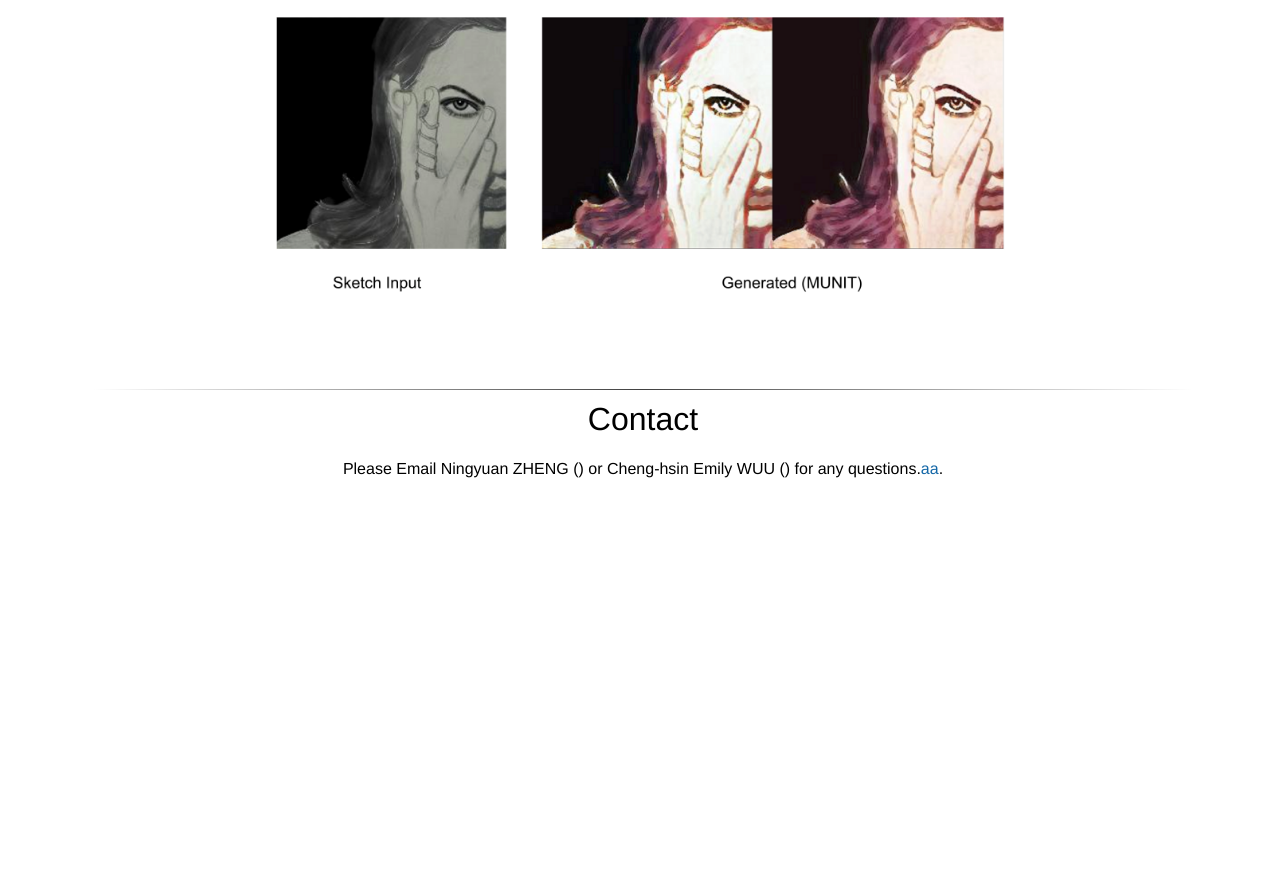
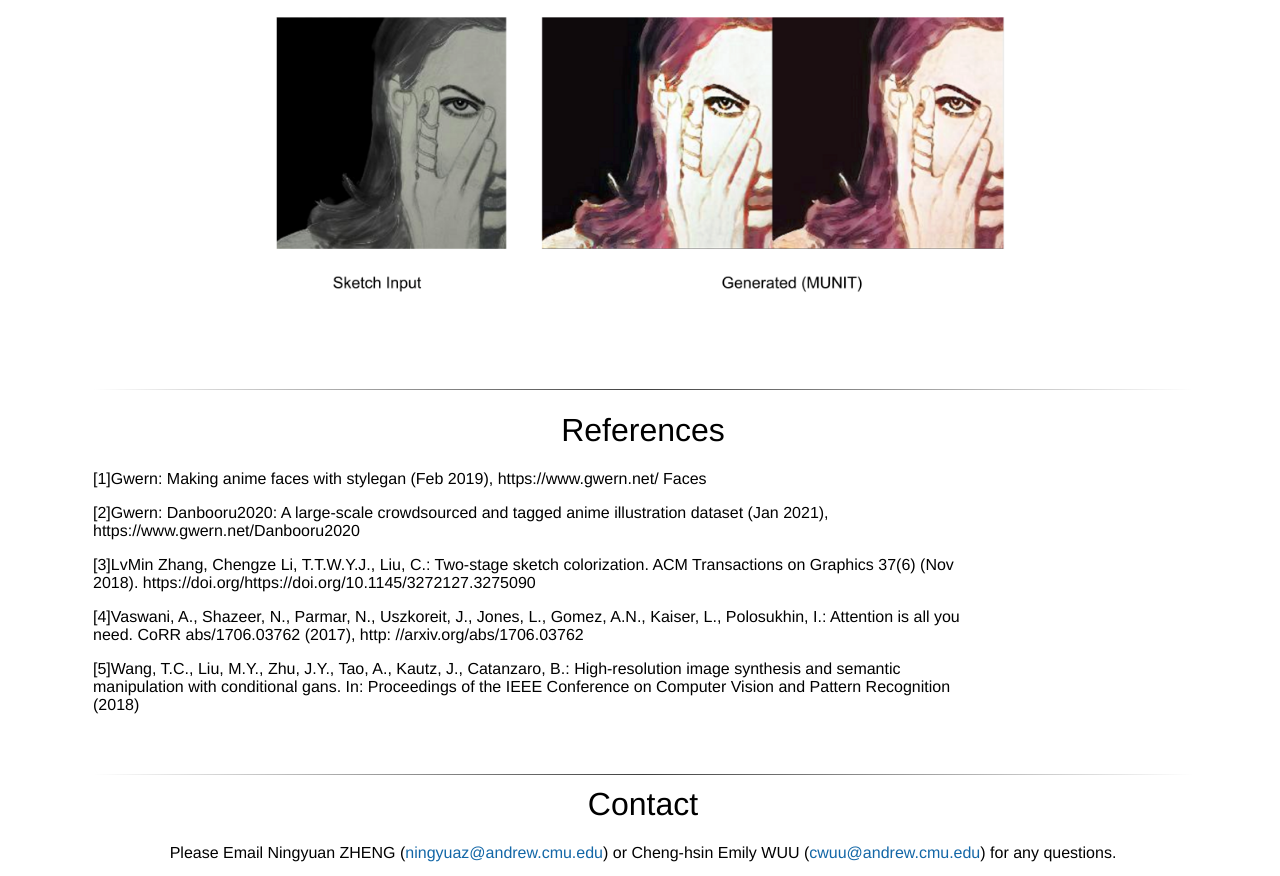
Before and after one commit to Layered-Anime/Layered-Anime.github.io, a plain HTML site: page index.html in a window 1280 px wide. Shown: the part 4879-5755 px from the top of the page. Before the commit the page ends 5371 px from the top, so only its background shows below. Drawn offline with Linux system fonts and the light colour scheme; a script that the page names is missing.

Commit message:
final vis

```diff
--- a/index.html
+++ b/index.html
@@ -509,13 +509,45 @@ approaches fail to tackle these problems.
 
 
 		<br><br>
+
+		<hr>
+
+
+
+    <center><h1>References</h1></center>
+    <p style="width: 80%;">
+    [1]Gwern: Making anime faces with stylegan (Feb 2019), https://www.gwern.net/
+Faces
+    </p>
+    <p style="width: 80%;">
+    [2]Gwern: Danbooru2020: A large-scale crowdsourced and tagged anime illustration
+dataset (Jan 2021), https://www.gwern.net/Danbooru2020
+    </p>
+    <p style="width: 80%;">
+    [3]LvMin Zhang, Chengze Li, T.T.W.Y.J., Liu, C.: Two-stage sketch
+colorization. ACM Transactions on Graphics 37(6) (Nov 2018).
+https://doi.org/https://doi.org/10.1145/3272127.3275090
+    </p>
+    <p style="width: 80%;">
+    [4]Vaswani, A., Shazeer, N., Parmar, N., Uszkoreit, J., Jones, L., Gomez, A.N., Kaiser,
+L., Polosukhin, I.: Attention is all you need. CoRR abs/1706.03762 (2017), http:
+//arxiv.org/abs/1706.03762
+    </p>
+        <p style="width: 80%;">
+    [5]Wang, T.C., Liu, M.Y., Zhu, J.Y., Tao, A., Kautz, J., Catanzaro, B.: High-resolution
+image synthesis and semantic manipulation with conditional gans. In: Proceedings
+of the IEEE Conference on Computer Vision and Pattern Recognition (2018)
+    </p>
+
+    <br><br>
+
 <hr>
 <table align=center width=1100px>
   			  <tr>
   	              <td width=400px>
   					<left>
 	  		  <center><h1>Contact</h1></center>
-	  		  <center>Please Email Ningyuan ZHENG () or Cheng-hsin Emily WUU () for any questions.<a href="http://www.cv-foundation.org/openaccess/content_iccv_2015/papers/Deshpande_Learning_Large-Scale_Automatic_ICCV_2015_paper.pdf">aa</a>.
+	  		  <center>Please Email Ningyuan ZHENG (<a href="mailto:ningyuaz@andrew.cmu.edu">ningyuaz@andrew.cmu.edu</a>) or Cheng-hsin Emily WUU (<a href="mailto:cwuu@andrew.cmu.edu">cwuu@andrew.cmu.edu</a>) for any questions.
 </center>
 			</left>
 		</td>
```
